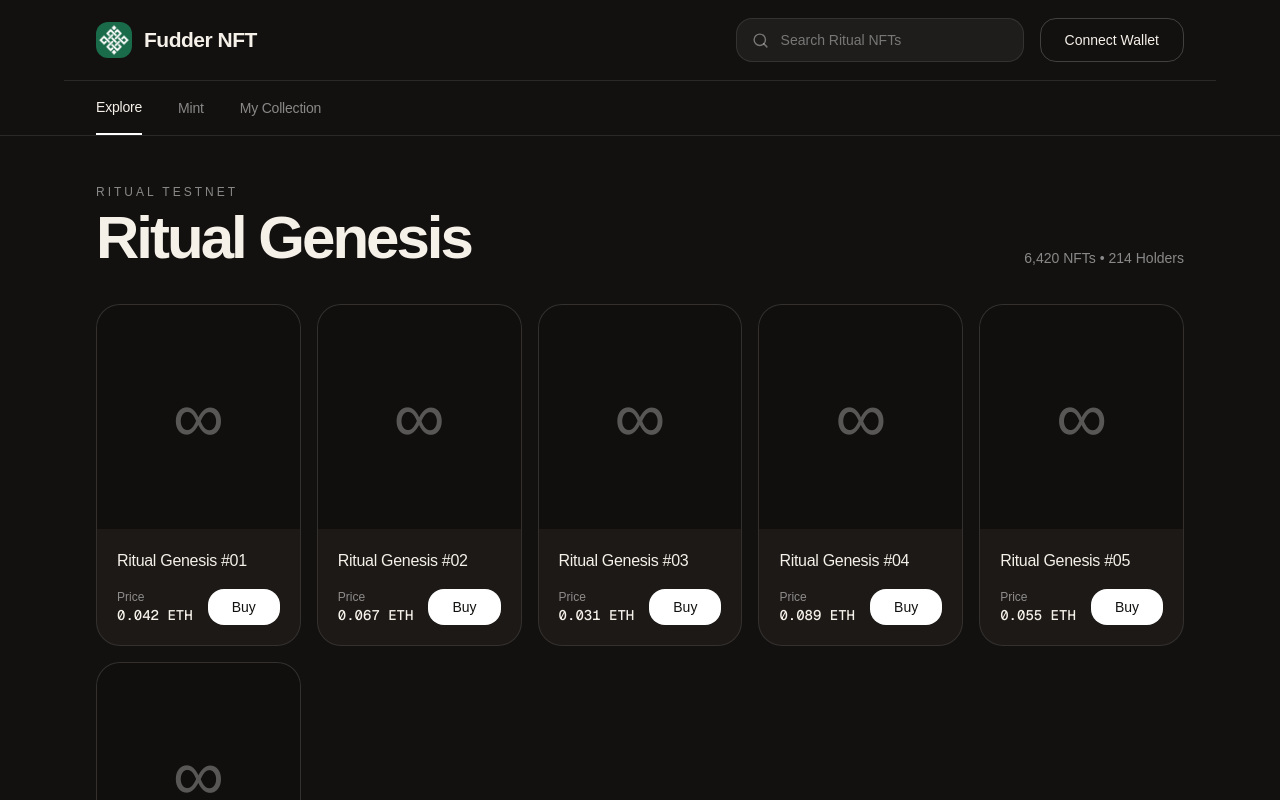
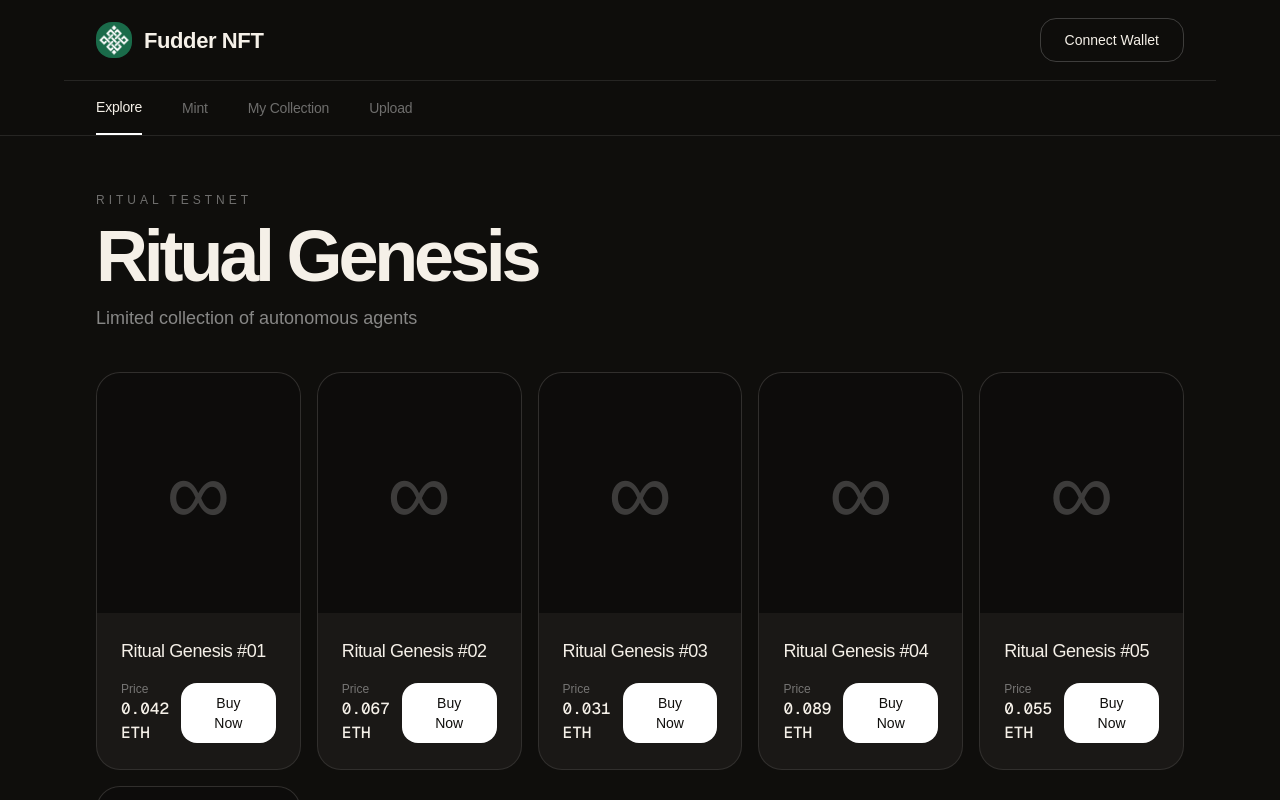
Before and after one commit to Thalassa09/fudder-ritual-nft, a Next.js app: page / in a window 1280 px wide. Shown: the top 800 px of the page. Built offline with nearby package versions, Linux system fonts and the light colour scheme.

Commit message:
Masterpiece UI + Upload feature

```diff
--- a/app/page.tsx
+++ b/app/page.tsx
@@ -1,28 +1,36 @@
 'use client';
 
 import { useState } from 'react';
-import { ArrowRight, Search } from 'lucide-react';
+import { ArrowRight, Upload, Image as ImageIcon } from 'lucide-react';
 
 interface NFT {
   id: number;
   name: string;
   price: string;
-  owner: string;
+  image?: string;
 }
 
-const nfts: NFT[] = [
-  { id: 1, name: "Ritual Genesis #01", price: "0.042", owner: "0x8f2a...3b91" },
-  { id: 2, name: "Ritual Genesis #02", price: "0.067", owner: "0x1c4d...7e2f" },
-  { id: 3, name: "Ritual Genesis #03", price: "0.031", owner: "0x9b21...4a88" },
-  { id: 4, name: "Ritual Genesis #04", price: "0.089", owner: "0x3f7c...9d15" },
-  { id: 5, name: "Ritual Genesis #05", price: "0.055", owner: "0x6e8b...2c44" },
-  { id: 6, name: "Ritual Genesis #06", price: "0.074", owner: "0x2a9f...5e77" },
+const initialNFTs: NFT[] = [
+  { id: 1, name: "Ritual Genesis #01", price: "0.042" },
+  { id: 2, name: "Ritual Genesis #02", price: "0.067" },
+  { id: 3, name: "Ritual Genesis #03", price: "0.031" },
+  { id: 4, name: "Ritual Genesis #04", price: "0.089" },
+  { id: 5, name: "Ritual Genesis #05", price: "0.055" },
+  { id: 6, name: "Ritual Genesis #06", price: "0.074" },
 ];
+
+const OWNER_ADDRESS = "0x0000000000000000000000000000000000000000"; // ganti dengan wallet kamu
 
 export default function FudderRitual() {
   const [address, setAddress] = useState('');
-  const [tab, setTab] = useState<'explore' | 'mint' | 'owned'>('explore');
+  const [tab, setTab] = useState<'explore' | 'mint' | 'owned' | 'upload'>('explore');
+  const [nfts, setNfts] = useState(initialNFTs);
   const [status, setStatus] = useState('');
+  const [uploadFile, setUploadFile] = useState<File | null>(null);
+  const [uploadName, setUploadName] = useState('');
+  const [uploadPrice, setUploadPrice] = useState('0.05');
+
+  const isOwner = address.toLowerCase() === OWNER_ADDRESS.toLowerCase();
 
   const connect = async () => {
     if (!(window as any).ethereum) return alert('Install MetaMask');
@@ -32,72 +40,85 @@ export default function FudderRitual() {
       await p.send('eth_requestAccounts', []);
       const s = await p.getSigner();
       setAddress(await s.getAddress());
-      setStatus('Connected • Ritual Testnet');
     } catch {}
   };
 
   const mint = async () => {
     if (!address) return alert('Connect first');
     setStatus('Minting...');
-    setTimeout(() => setStatus('Mint successful'), 1200);
+    setTimeout(() => setStatus('Mint successful'), 1400);
+  };
+
+  const handleUpload = () => {
+    if (!uploadFile || !uploadName) return alert('Upload gambar dan isi nama');
+
+    const newNFT: NFT = {
+      id: Date.now(),
+      name: uploadName,
+      price: uploadPrice,
+    };
+
+    setNfts([...nfts, newNFT]);
+    setUploadFile(null);
+    setUploadName('');
+    setStatus('Collection updated');
+    setTimeout(() => setStatus(''), 2000);
   };
 
   return (
-    <div className="min-h-screen bg-[#121110] text-[#f5f0e8]">
+    <div className="min-h-screen bg-[#0F0E0C] text-[#f5f0e8]">
       {/* Nav */}
-      <nav className="border-b border-white/10">
+      <nav className="border-b border-white/10 bg-[#0F0E0C]/95 backdrop-blur-md sticky top-0 z-50">
         <div className="max-w-6xl mx-auto px-8 h-20 flex items-center justify-between">
           <div className="flex items-center gap-x-3">
-            <img src="/logo.png" className="w-9 h-9 rounded-xl" alt="" />
-            <div className="font-semibold tracking-[-0.5px] text-[21px]">Fudder NFT</div>
+            <img src="/logo.png" className="w-9 h-9 rounded-2xl" alt="" />
+            <div>
+              <div className="font-semibold tracking-[-0.4px] text-[22px]">Fudder NFT</div>
+            </div>
           </div>
 
           <div className="flex items-center gap-x-4">
-            <div className="relative w-72">
-              <Search size={17} className="absolute left-4 top-3.5 text-white/40" />
-              <input
-                placeholder="Search Ritual NFTs"
-                className="w-full bg-white/5 border border-white/10 pl-11 h-11 rounded-2xl text-sm placeholder:text-white/40 focus:outline-none focus:border-white/30"
-              />
-            </div>
-            <button onClick={connect} className="px-6 h-11 rounded-2xl border border-white/20 text-sm hover:bg-white hover:text-[#121110] transition-all">
+            <button onClick={connect} className="px-6 h-11 rounded-2xl border border-white/20 text-sm hover:bg-white hover:text-[#0F0E0C] transition-all">
               {address ? address.slice(0,6)+'...'+address.slice(-4) : 'Connect Wallet'}
             </button>
           </div>
         </div>
 
-        <div className="max-w-6xl mx-auto px-8 flex gap-x-9 text-sm border-t border-white/10">
-          {(['explore','mint','owned'] as const).map(t => (
-            <button key={t} onClick={() => setTab(t)} className={`py-4 capitalize tracking-[-0.2px] ${tab===t ? 'border-b-2 border-white font-medium' : 'text-white/50'}`}>
-              {t === 'owned' ? 'My Collection' : t}
+        <div className="max-w-6xl mx-auto px-8 flex gap-x-10 text-sm border-t border-white/10">
+          {(['explore','mint','owned','upload'] as const).map(t => (
+            <button
+              key={t}
+              onClick={() => setTab(t)}
+              className={`py-4 capitalize tracking-[-0.2px] transition-all ${tab===t ? 'border-b-2 border-white font-medium' : 'text-white/40 hover:text-white/70'}`}
+            >
+              {t === 'owned' ? 'My Collection' : t === 'upload' ? 'Upload' : t}
             </button>
           ))}
         </div>
       </nav>
 
-      <div className="max-w-6xl mx-auto px-8 pt-12 pb-24">
+      <div className="max-w-6xl mx-auto px-8 pt-14 pb-24">
+        {/* Explore */}
         {tab === 'explore' && (
           <>
-            <div className="flex items-end justify-between mb-9">
-              <div>
-                <div className="uppercase tracking-[3px] text-xs text-white/50 mb-2">Ritual Testnet</div>
-                <div className="text-6xl font-semibold tracking-[-3px]">Ritual Genesis</div>
-              </div>
-              <div className="text-white/50 text-sm">6,420 NFTs • 214 Holders</div>
+            <div className="mb-10">
+              <div className="uppercase tracking-[4px] text-xs text-white/40 mb-3">Ritual Testnet</div>
+              <div className="text-7xl font-semibold tracking-[-4.2px]">Ritual Genesis</div>
+              <div className="text-white/50 mt-3 text-lg">Limited collection of autonomous agents</div>
             </div>
 
             <div className="grid grid-cols-2 md:grid-cols-3 lg:grid-cols-4 xl:grid-cols-5 gap-4">
               {nfts.map(nft => (
-                <div key={nft.id} className="bg-[#1C1917] border border-white/10 rounded-3xl overflow-hidden group">
-                  <div className="h-56 bg-black/40 flex items-center justify-center text-[72px] text-white/30">∞</div>
-                  <div className="p-5">
-                    <div className="font-medium tracking-[-0.3px] mb-4">{nft.name}</div>
-                    <div className="flex items-center justify-between text-sm">
+                <div key={nft.id} className="bg-[#1A1816] border border-white/10 rounded-3xl overflow-hidden group">
+                  <div className="h-60 bg-black/50 flex items-center justify-center text-[90px] text-white/20">∞</div>
+                  <div className="p-6">
+                    <div className="font-medium tracking-[-0.4px] text-lg mb-4">{nft.name}</div>
+                    <div className="flex items-center justify-between">
                       <div>
-                        <div className="text-white/50 text-xs">Price</div>
+                        <div className="text-xs text-white/40">Price</div>
                         <div className="font-mono font-medium">{nft.price} ETH</div>
                       </div>
-                      <button className="px-6 py-2 rounded-2xl bg-white text-[#121110] text-sm hover:bg-[#8B5E3C] hover:text-white transition-all">Buy</button>
+                      <button className="px-7 py-2.5 rounded-2xl bg-white text-[#0F0E0C] text-sm font-medium hover:bg-[#8B5E3C] hover:text-white transition-all">Buy Now</button>
                     </div>
                   </div>
                 </div>
@@ -106,51 +127,98 @@ export default function FudderRitual() {
           </>
         )}
 
+        {/* Mint */}
         {tab === 'mint' && (
-          <div className="max-w-md mx-auto pt-10">
-            <div className="text-center mb-9">
-              <div className="text-xs tracking-[3px] text-white/50 mb-3">RITUAL TESTNET</div>
-              <div className="text-6xl font-semibold tracking-[-2.8px]">Mint</div>
+          <div className="max-w-md mx-auto pt-8">
+            <div className="text-center mb-10">
+              <div className="text-xs tracking-[4px] text-white/40 mb-4">RITUAL TESTNET</div>
+              <div className="text-7xl font-semibold tracking-[-3.5px]">Mint</div>
             </div>
 
-            <div className="bg-[#1C1917] border border-white/10 rounded-3xl p-9">
-              <div className="h-72 bg-black/40 rounded-2xl flex items-center justify-center mb-8">
+            <div className="bg-[#1A1816] border border-white/10 rounded-3xl p-10">
+              <div className="h-80 bg-black/40 rounded-2xl flex items-center justify-center mb-9">
                 <div className="text-center">
-                  <div className="text-8xl text-white/30">∞</div>
-                  <div className="mt-3 font-medium">Ritual Genesis</div>
+                  <div className="text-[110px] text-white/20">∞</div>
+                  <div className="font-medium tracking-tight mt-2">Ritual Genesis</div>
                 </div>
               </div>
 
-              <div className="space-y-4 text-sm mb-8">
-                <div className="flex justify-between"><span className="text-white/50">Price</span><span className="font-medium">0.01 ETH</span></div>
-                <div className="flex justify-between"><span className="text-white/50">Supply</span><span className="font-medium">10,000 / 10,000</span></div>
+              <div className="flex justify-between text-sm mb-9 px-1">
+                <div><span className="text-white/40">Price</span><br /><span className="font-medium">0.01 ETH</span></div>
+                <div><span className="text-white/40">Supply</span><br /><span className="font-medium">10,000</span></div>
               </div>
 
-              <button onClick={mint} disabled={!address} className="w-full h-14 bg-white text-[#121110] rounded-2xl font-medium flex items-center justify-center gap-x-2 disabled:opacity-60 hover:bg-[#8B5E3C] hover:text-white">
-                Mint Now <ArrowRight size={19} />
+              <button onClick={mint} disabled={!address} className="w-full h-14 bg-white text-[#0F0E0C] rounded-2xl font-medium flex items-center justify-center gap-x-3 disabled:opacity-50 hover:bg-[#8B5E3C] hover:text-white transition-all">
+                Mint Now <ArrowRight size={20} />
               </button>
             </div>
-            {status && <div className="text-center mt-6 text-sm text-white/60">{status}</div>}
+            {status && <div className="text-center mt-6 text-white/50 text-sm">{status}</div>}
           </div>
         )}
 
+        {/* Owned */}
         {tab === 'owned' && (
           <div>
-            <div className="text-4xl font-semibold tracking-[-1.2px] mb-8">My Collection</div>
+            <div className="text-5xl font-semibold tracking-[-2px] mb-9">My Collection</div>
             {!address ? (
-              <div className="text-white/50 py-20 text-center">Connect wallet to view your collection</div>
+              <div className="text-white/40 py-24 text-center">Connect your wallet to view owned NFTs</div>
             ) : (
               <div className="grid grid-cols-2 md:grid-cols-4 gap-4">
                 {nfts.slice(0,3).map(n => (
-                  <div key={n.id} className="bg-[#1C1917] border border-white/10 rounded-3xl p-5">
-                    <div className="h-44 bg-black/40 rounded-2xl flex items-center justify-center text-6xl text-white/30">∞</div>
-                    <div className="mt-5 font-medium">{n.name}</div>
+                  <div key={n.id} className="bg-[#1A1816] border border-white/10 rounded-3xl p-6">
+                    <div className="h-52 bg-black/40 rounded-2xl flex items-center justify-center text-7xl text-white/20">∞</div>
+                    <div className="mt-6 font-medium tracking-tight">{n.name}</div>
                   </div>
                 ))}
               </div>
             )}
           </div>
         )}
+
+        {/* Upload (Owner Only) */}
+        {tab === 'upload' && (
+          <div className="max-w-xl mx-auto pt-6">
+            <div className="mb-10">
+              <div className="text-xs tracking-[4px] text-white/40 mb-3">OWNER ONLY</div>
+              <div className="text-6xl font-semibold tracking-[-3px]">Upload New NFT</div>
+            </div>
+
+            {!isOwner ? (
+              <div className="text-white/40 py-16 text-center">Only the collection owner can upload new NFTs</div>
+            ) : (
+              <div className="bg-[#1A1816] border border-white/10 rounded-3xl p-10">
+                <div className="border-2 border-dashed border-white/20 rounded-2xl h-64 flex flex-col items-center justify-center mb-8 cursor-pointer hover:border-white/40 transition-all" onClick={() => document.getElementById('file-upload')?.click()}>
+                  <Upload size={42} className="text-white/40 mb-4" />
+                  <div className="text-white/60">Click to upload image</div>
+                  <input id="file-upload" type="file" accept="image/*" className="hidden" onChange={(e) => setUploadFile(e.target.files?.[0] || null)} />
+                  {uploadFile && <div className="text-sm text-[#8B5E3C] mt-3">{uploadFile.name}</div>}
+                </div>
+
+                <div className="space-y-4">
+                  <input
+                    type="text"
+                    placeholder="NFT Name (e.g. Ritual Genesis #07)"
+                    value={uploadName}
+                    onChange={(e) => setUploadName(e.target.value)}
+                    className="w-full bg-black/40 border border-white/10 h-14 px-6 rounded-2xl text-sm focus:outline-none focus:border-white/30"
+                  />
+                  <input
+                    type="text"
+                    placeholder="Price in ETH"
+                    value={uploadPrice}
+                    onChange={(e) => setUploadPrice(e.target.value)}
+                    className="w-full bg-black/40 border border-white/10 h-14 px-6 rounded-2xl text-sm focus:outline-none focus:border-white/30"
+                  />
+                </div>
+
+                <button onClick={handleUpload} className="mt-8 w-full h-14 bg-white text-[#0F0E0C] rounded-2xl font-medium flex items-center justify-center gap-x-3 hover:bg-[#8B5E3C] hover:text-white transition-all">
+                  Add to Collection <ArrowRight size={19} />
+                </button>
+              </div>
+            )}
+            {status && <div className="text-center mt-6 text-sm text-[#8B5E3C]">{status}</div>}
+          </div>
+        )}
       </div>
     </div>
   );
```
